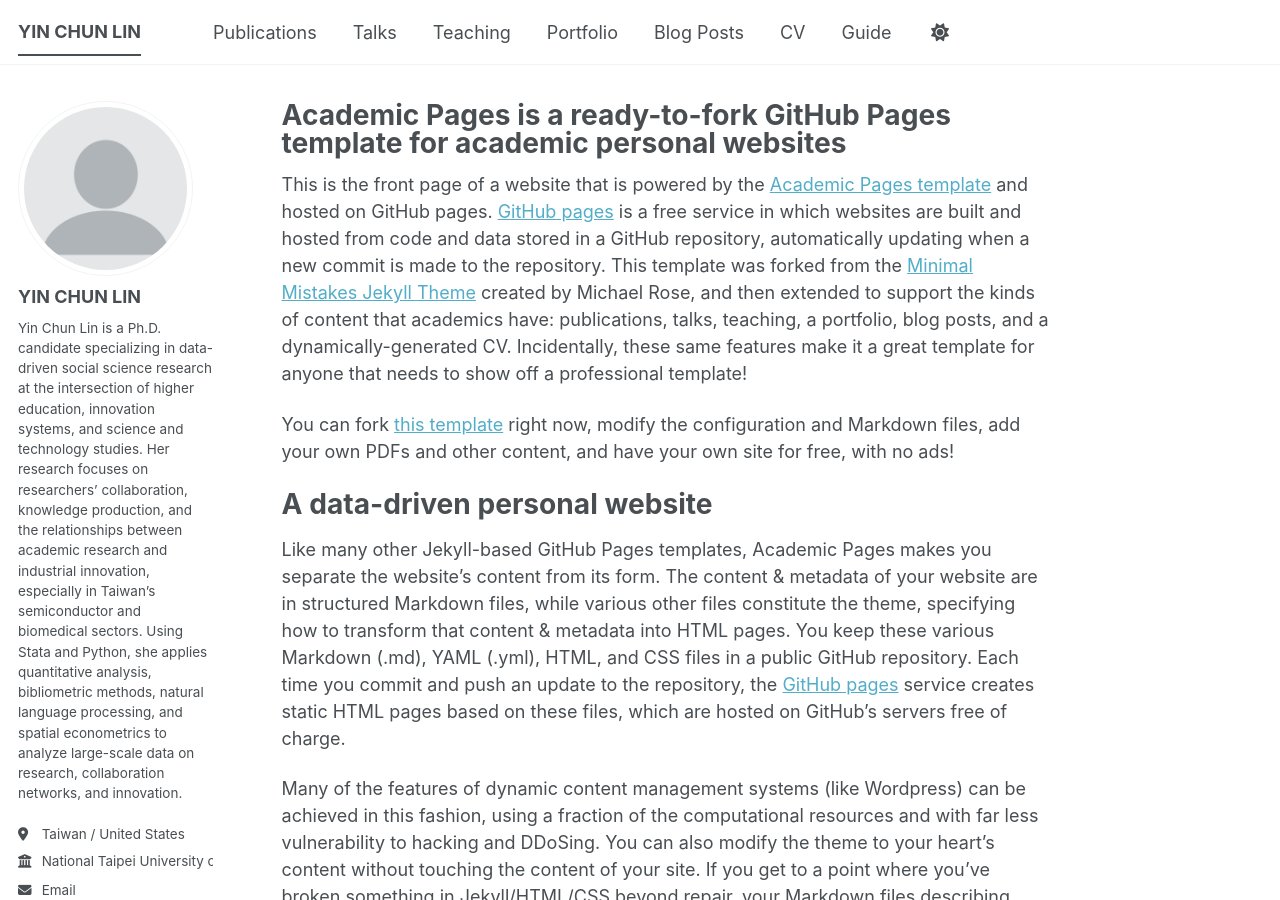
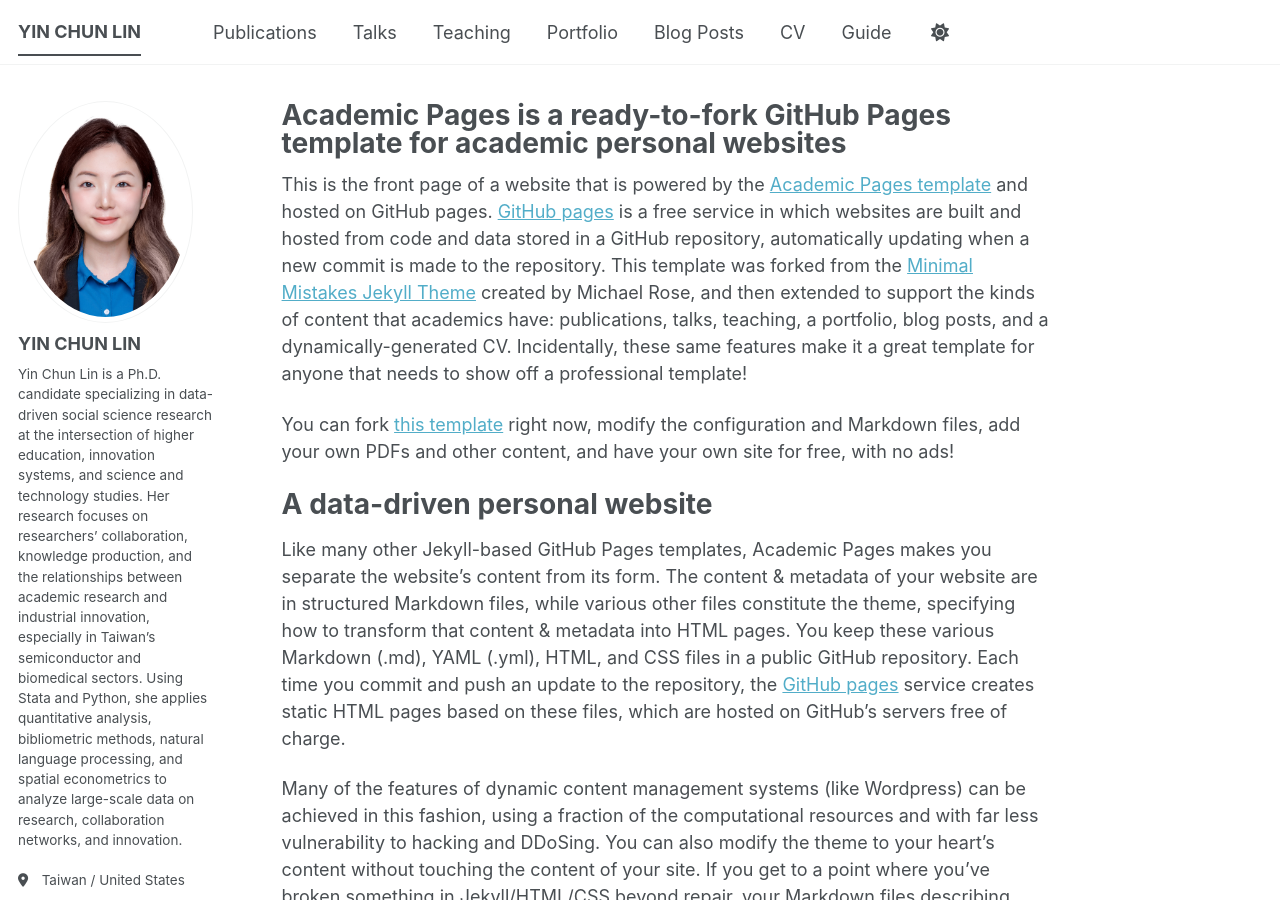
Before and after one commit to Christina0824/yinchun.github.io, a Jekyll site: the page built from _pages/about.md, in a window 1280 px wide and 900 px high. Built offline with Jekyll 4.4.1, drawn with Linux system fonts in a browser that asks for light colours; some web fonts are replaced; a script bundle is joined from its source files by our own code; library files that are not in the unit come from our copies.

Commit message:
Update author avatar image in config file

```diff
--- a/_config.yml
+++ b/_config.yml
@@ -23,7 +23,7 @@ repository               : "Christina0824/yinchun.github.io"
 #               Additional customization can be done by editing /_includes/author-profile.html
 author:
   # Biographic information
-  avatar           : "profile.png"
+  avatar           : "0311-4-1.jpg"
   name             : "YIN CHUN LIN"
   pronouns         : # example: "she/her"
   bio              : "Yin Chun Lin is a Ph.D. candidate specializing in data-driven social science research at the intersection of higher education, innovation systems, and science and technology studies. Her research focuses on researchers’ collaboration, knowledge production, and the relationships between academic research and industrial innovation, especially in Taiwan’s semiconductor and biomedical sectors. Using Stata and Python, she applies quantitative analysis, bibliometric methods, natural language processing, and spatial econometrics to analyze large-scale data on research, collaboration networks, and innovation."
```
